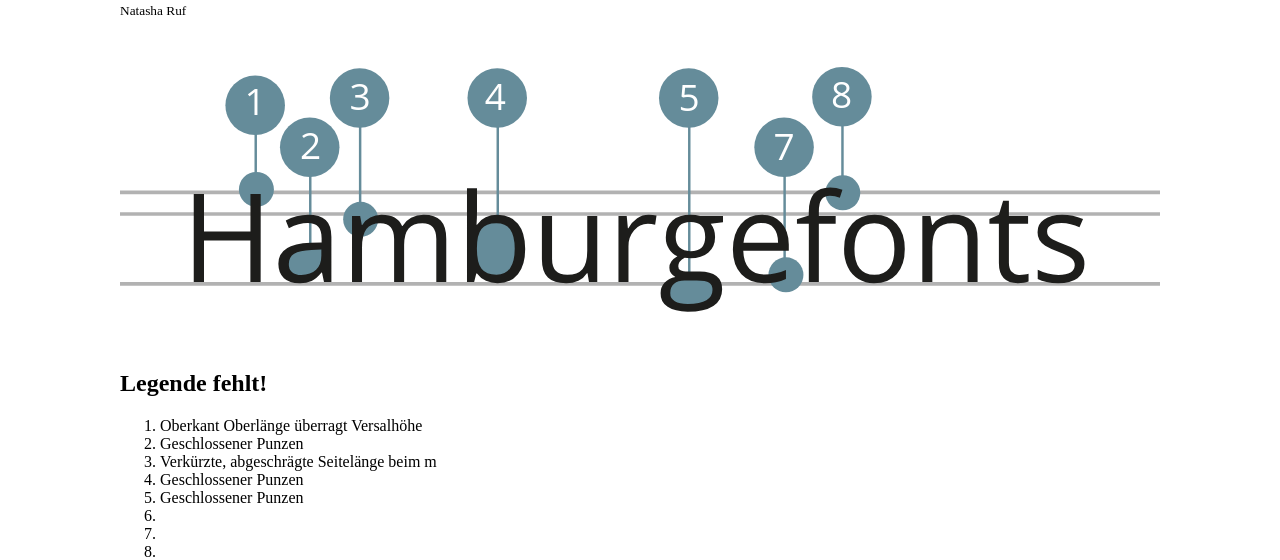
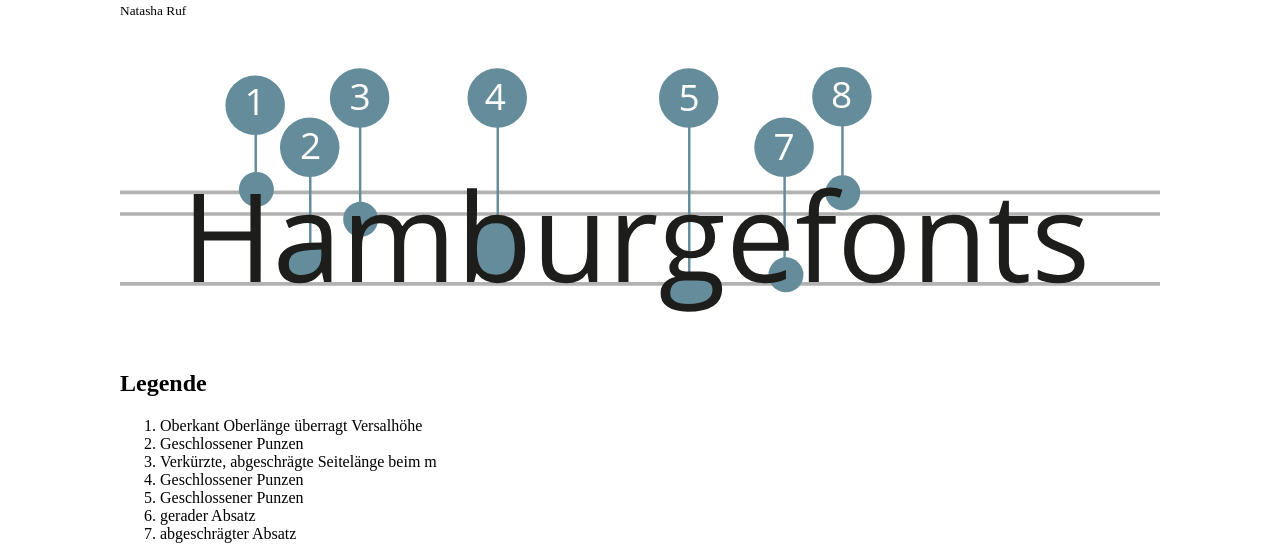
Before and after one commit to tioemayer/IAD2017.schriftmuster, a Gatsby site: page /fonts/natasha in a window 1280 px wide. Shown: the part 142-702 px from the top of the page. Built offline with nearby package versions, Linux system fonts and the light colour scheme; Gatsby itself is replaced by a stand-in of ours.

Commit message:
Update index.md

```diff
--- a/src/pages/fonts/natasha/index.md
+++ b/src/pages/fonts/natasha/index.md
@@ -12,28 +12,27 @@ date: "2018-04-05"
 
 </div>
 
-## Legende fehlt!
+## Legende
 
 1. Oberkant Oberlänge überragt Versalhöhe
 2. Geschlossener Punzen
 3. Verkürzte, abgeschrägte Seitelänge beim m
 4. Geschlossener Punzen
 5. Geschlossener Punzen
-6.
-7.
-8.
+6. gerader Absatz
+7. abgeschrägter Absatz
 
 
 ## Design
-<b>Open Sans wurde überall verwendet. Sie gehört zu den beliebtesten Google Fonts. <b/>
+<b>Open Sans wurde überall verwendet. Sie gehört zu den beliebtesten Google Fonts.<b/>
 
-Diese serifenlose, humanistische Schrift wurde von einem amerikanischen Schriftdesigner, Steve Matteson, im Auftrag von Google entworfen. Sie soll ein geradliniges, freundliches Aussehen haben und ist optimiert für eine gute Lesbarkeit auf Papier, Web und Mobile. Sie hat grosse Ähnlichkeit mit Droid Sans. Weil sie ein Ableger der Droid Sans ist. Diese Schrift ist merklich breiter und vielfältiger als Droid Sans und besitzt ganze 10 Schnitte. Sie verfügt über knapp 900 Glyphen mit einer Abdeckung der west- und osteuropäischen Zeichen sowie Kyrillisch und Griechisch.
+<p>Diese serifenlose, humanistische Schrift wurde von einem amerikanischen Schriftdesigner, Steve Matteson, im Auftrag von Google entworfen. Sie soll ein geradliniges, freundliches Aussehen haben und ist optimiert für eine gute Lesbarkeit auf Papier, Web und Mobile. Sie hat grosse Ähnlichkeit mit Droid Sans. Weil sie ein Ableger der Droid Sans ist. Diese Schrift ist merklich breiter und vielfältiger als Droid Sans und besitzt ganze 10 Schnitte. Sie verfügt über knapp 900 Glyphen mit einer Abdeckung der west- und osteuropäischen Zeichen sowie Kyrillisch und Griechisch.
 
 Open Sans wurde ab 2011 offiziell öffentlich freigegeben. Jeder kann sie von Google kostenlos herunterladen und verwenden. So kann man Google Fonts in Webseiten einbinden. In Microsoft Word ist Open Sans vorinstalliert.
 
 Open Sans ist bei Designern im Flat Design beliebt. Für die Standardschrift von Mozilla wurde dieser Schrift für Webseite und Desktop-App verwendet.
 
-Seit 2016 gibt es sogar auch eine serifenbetonte Schrift – Open Serif.
+Seit 2016 gibt es sogar auch eine serifenbetonte Schrift – Open Serif.</p>
 
 
 ## Designer
```
